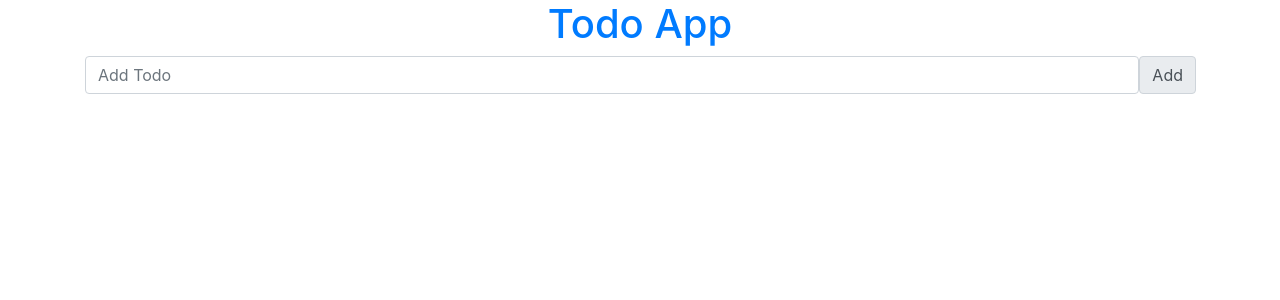
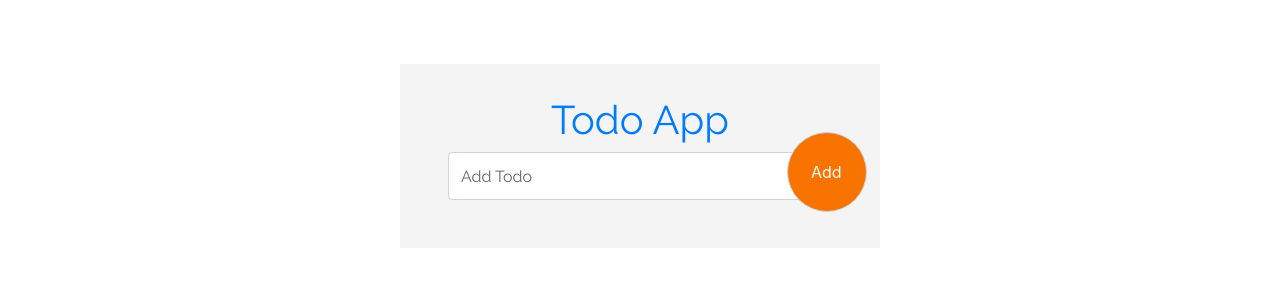
Before and after one commit to robinsonvs/TodoApp, an Angular app: page / in a window 1280 px wide. Shown: the top 300 px of the page. Built offline with nearby package versions, Linux system fonts and the light colour scheme.

Commit message:
commit 25032018 1955

```diff
--- a/src/app/app.component.css
+++ b/src/app/app.component.css
@@ -0,0 +1,70 @@
+/*Google fonts*/
+@import url('https://fonts.googleapis.com/css?family=Raleway');
+
+body{
+ padding: 0;
+ margin: 0;
+}
+
+form{
+ max-width: 30em;
+ margin: 4em auto;
+ position: relative;
+ background: #f4f4f4;
+ padding: 2em 3em;
+}
+
+form h1{
+    font-family: "Raleway";
+    color:#F97300;
+}
+
+form input[type=text]::placeholder{
+   font-family: "Raleway";
+   color:#666;
+}
+
+form .data{
+    margin-top: 1em;
+}
+
+form .data li{
+ background: #fff;
+ border-left: 4px solid #F97300;
+ padding: 1em;
+ margin: 1em auto;
+ color: #666;
+ font-family: "Raleway";
+}
+
+form .data li i{
+    float: right;
+    color: #888;
+    cursor: pointer;
+}
+
+form .input-group-text{
+    background: #F97300;
+    border-radius: 50%;
+    width: 5em;
+    height: 5em;
+    padding: 1em 23px;
+    color: #fff;
+    position: absolute;
+    right: 13px;
+    top: 68px;
+    cursor: pointer;
+}
+
+form .input-group-text i{
+    font-size: 2em;
+}
+
+form .form-control{
+ height: 3em;
+    font-family: "Raleway";
+}
+
+form .form-control:focus{
+ box-shadow: 0;
+}
--- a/src/app/app.component.html
+++ b/src/app/app.component.html
@@ -1,10 +1,17 @@
-<div class="container">
+<div>
   <form>
     <div class="form-group">
       <h1 class="text-center text-primary">Todo App</h1>
         <div class="input-group-prepend">
-          <input type="text" class="form-control" placeholder="Add Todo" name="todo">
-       <span class="input-group-text">Add</span>
+            <input type="text" #todo class="form-control" placeholder="Add Todo" name="todo" ngModel>
+            <span class="input-group-text" (click)="addTodo(todo.value)" >Add</span>
+        </div>
+        <div class="data">
+          <ul class="list-instyled">
+            <li *ngFor = "let todo of todoArray">
+              {{todo}}
+            </li>
+          </ul>
         </div>
     </div>
   </form>
--- a/src/app/app.component.ts
+++ b/src/app/app.component.ts
@@ -6,5 +6,10 @@ import { Component } from '@angular/core';
   styleUrls: ['./app.component.css']
 })
 export class AppComponent {
-  title = 'app';
+  todoArray = [];
+
+  addTodo(value) {
+    this.todoArray.push(value)
+    //console.log(this)
+  }
 }
--- a/src/index.html
+++ b/src/index.html
@@ -2,6 +2,7 @@
 <html lang="en">
 <head>
   <link rel="stylesheet" href="https://maxcdn.bootstrapcdn.com/bootstrap/4.0.0/css/bootstrap.min.css" integrity="sha384-Gn5384xqQ1aoWXA+058RXPxPg6fy4IWvTNh0E263XmFcJlSAwiGgFAW/dAiS6JXm" crossorigin="anonymous">
+  <link href="https://fonts.googleapis.com/icon?family=Material+Icons" rel="stylesheet">
   <meta charset="utf-8">
   <title>TodoApp</title>
   <base href="/">
```
Lines whose indentation alone changed are shown as unchanged.
